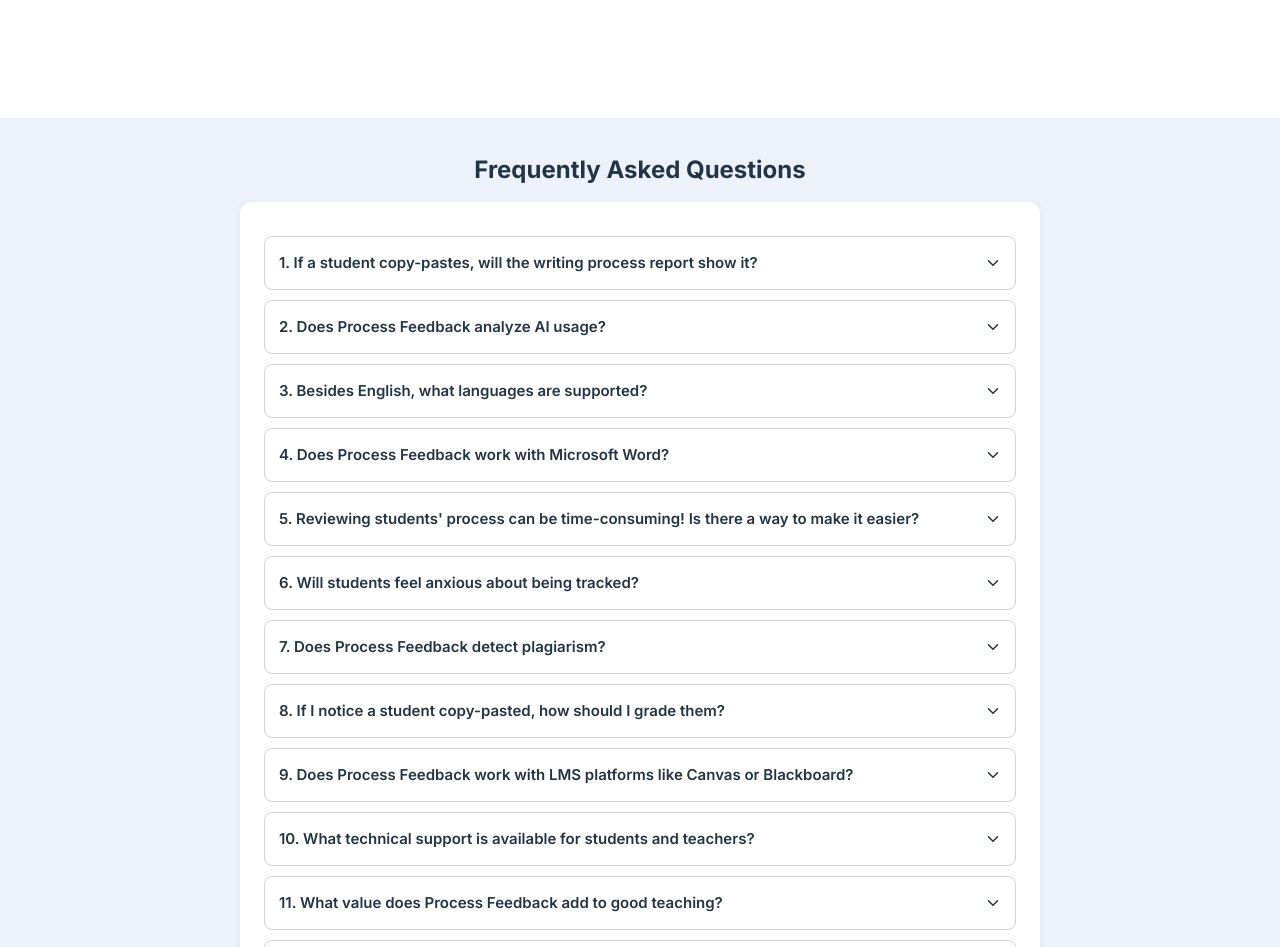
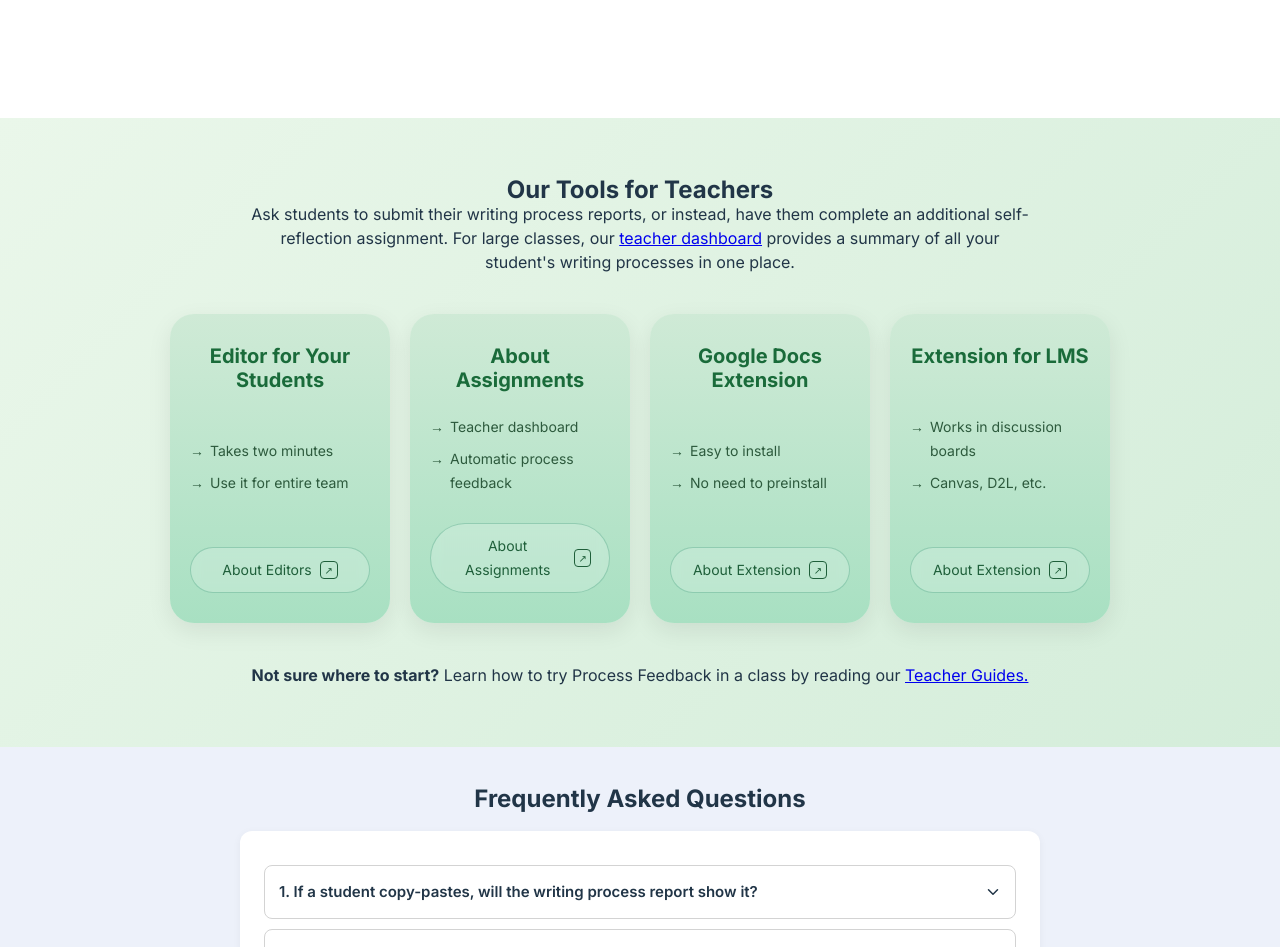
Before and after one commit to nvlodek/software-development-course-proj, a React (Create React App) app: page / in a window 1280 px wide. Shown: the part 1683-2630 px from the top of the page. Built offline with nearby package versions, Linux system fonts and the light colour scheme.

Commit message:
home structure done

```diff
--- a/src/components/sections/teachTools.css
+++ b/src/components/sections/teachTools.css
@@ -0,0 +1,143 @@
+.teachTools {
+    text-align: center;
+    background: linear-gradient(135deg, #eaf7ea, #d4edda);
+    padding: 60px 20px;
+}
+.card-container {
+    display: flex;
+    justify-content: center;
+    gap: 20px;
+    flex-wrap: wrap;
+    padding: 40px 20px;
+}
+
+.card {
+    width: 220px;
+    padding: 30px 20px;
+    border-radius: 24px;
+
+    background: linear-gradient(180deg, #cfead6 0%, #a8e0c2 100%);
+
+    box-shadow: 0 8px 25px rgba(0,0,0,0.08);
+
+    display: flex;
+    flex-direction: column;
+    justify-content: space-between;
+    transition: all 0.3s ease;
+}
+
+/* hover effect (important for realism) */
+.card:hover {
+    transform: rotate(-2deg);
+    border-color: #82ffd6;
+    background: linear-gradient(180deg, #c2e6cc, #a8d5b8);
+}
+
+.card h3 {
+    text-align: center;
+    margin-bottom: 15px;
+    color: #1a6b3a;
+    font-size: 20px;
+    font-family: var(--font-main);
+}
+
+.card ul {
+    list-style: none;
+    padding: 0;
+    margin-bottom: 20px;
+    text-align: left;
+}
+
+.card li {
+    margin: 8px 0;
+    position: relative;
+    padding-left: 20px;
+    color: #2d5a3d;
+    font-size: 14px;
+}
+
+/* arrow bullets */
+.card li::before {
+    content: "→";
+    position: absolute;
+    left: 0;
+    color: #2d5a3d;
+}
+
+/* button */
+.card-btn {
+    display: flex;
+    align-items: center;
+    justify-content: center;
+    gap: 8px;
+
+    padding: 10px 18px;
+    border-radius: 999px;
+
+    border: 1px solid rgba(0, 120, 80, 0.25);
+
+    background: rgba(255, 255, 255, 0.2); /* lighter glass */
+    backdrop-filter: blur(6px); /* 🔥 key detail */
+
+    cursor: pointer;
+    font-size: 14px;
+    color: #1f5f3a;
+
+    transition: all 0.2s ease;
+}
+
+.card-btn span {
+    display: inline-flex;
+    align-items: center;
+    justify-content: center;
+
+    width: 18px;
+    height: 18px;
+
+    border: 1.5px solid #1f5f3a;
+    border-radius: 4px;
+
+    font-size: 10px;
+}
+
+.card-btn:hover {
+    border-color: #1f8f5a;
+    background: rgba(255, 255, 255, 0.25); /* subtle, not white */
+}
+
+
+.teachTools-description {
+    font-family: var(--font-main);
+}
+
+.addInfo {
+    font-family: var(--font-main);
+}
+
+/* base hidden state */
+.fade-element {
+    opacity: 0;
+    transform: translateY(40px);
+}
+
+.fade-element.show.title {
+    animation: fadeUp 0.6s ease forwards;
+    animation-delay: 0.1s;
+}
+
+.fade-element.show.paragraph {
+    animation: fadeUp 0.6s ease forwards;
+    animation-delay: 0.3s;
+}
+
+.fade-element.show.cards {
+    animation: fadeUp 0.6s ease forwards;
+    animation-delay: 1.5s;
+}
+
+@keyframes fadeUp {
+    to {
+        opacity: 1;
+        transform: translateY(0);
+    }
+}
--- a/src/components/sections/teachTools.jsx
+++ b/src/components/sections/teachTools.jsx
@@ -0,0 +1,78 @@
+import './teachTools.css'
+import React, { useEffect, useRef, useState } from "react";
+
+function TeachTools() {
+    const sectionRef = useRef(null);
+    const [isVisible, setIsVisible] = useState(false);
+
+    useEffect(() => {
+        const observer = new IntersectionObserver(
+            ([entry]) => {
+                if (entry.isIntersecting) {
+                    setIsVisible(true);
+                }
+            },
+            {threshold: 0.2}
+        );
+
+        if (sectionRef.current) {
+            observer.observe(sectionRef.current);
+        }
+
+        return () => observer.disconnect();
+    }, []);
+
+    return (
+        <div className="teachTools" ref={sectionRef}>
+            <h2 className={`teachTools-title fade-element ${isVisible ? "show title" : ""}`}>Our Tools for Teachers</h2>
+            <div className = "teachTools-content">
+                <p className={`teachTools-description fade-element ${isVisible ? "show paragraph" : ""}`} >
+                    Ask students to submit their writing process reports, or instead, have them complete an additional self-<br/>
+                    reflection assignment. For large classes, our <a href='/404' className="teachTools-link">teacher dashboard</a> provides a summary of all your <br/>
+                    student's writing processes in one place.
+                </p>
+                <div className={`card-container fade-element ${isVisible ? "show cards" : ""}`}>
+                    <div className="card">
+                        <h3 className="card-title">Editor for Your Students</h3>
+                        <ul className="list-group">
+                            <li>Takes two minutes</li>
+                            <li>Use it for entire team</li>
+                        </ul>
+                    <div className="card-btn">About Editors<span>↗</span></div>
+                    </div>
+                    <div className="card">
+                        <h3 className="card-title">About Assignments</h3>
+                        <ul className="list-group">
+                            <li>Teacher dashboard</li>
+                            <li>Automatic process feedback</li>
+                        </ul>
+                        <div className="card-btn">About Assignments <span>↗</span></div>
+                    </div>
+                    <div className="card">
+                        <h3 className="card-title">Google Docs Extension</h3>
+                        <ul className="list-group">
+                            <li>Easy to install</li>
+                            <li>No need to preinstall</li>
+                        </ul>
+                        <div className="card-btn">About Extension <span>↗</span></div>
+                    </div>
+                    <div className="card">
+                        <h3 className="card-title">Extension for LMS</h3>
+                        <ul className="list-group">
+                            <li>Works in discussion boards</li>
+                            <li>Canvas, D2L, etc.</li>
+                        </ul>
+                        <div className="card-btn">About Extension <span>↗</span></div>
+                    </div>
+
+                </div>
+
+                <p className="addInfo">
+                    <strong>Not sure where to start?</strong> Learn how to try Process Feedback in a class by reading our <a href='/404' className="teachTools-bold-link">Teacher Guides.</a>
+                </p>
+            </div>
+        </div>
+    );
+}
+
+export default TeachTools;
--- a/src/pages/Home.jsx
+++ b/src/pages/Home.jsx
@@ -1,12 +1,14 @@
 import Hero from '../components/sections/Hero'
 import FAQ from '../components/sections/FAQ'
 import ProcessFeed from "../components/sections/processFeed";
+import TeachTools from '../components/sections/teachTools'
 
 function Home () {
     return (
         <div>
             <Hero />
             <ProcessFeed />
+            <TeachTools />
             <FAQ />
         </div>
     );
```
